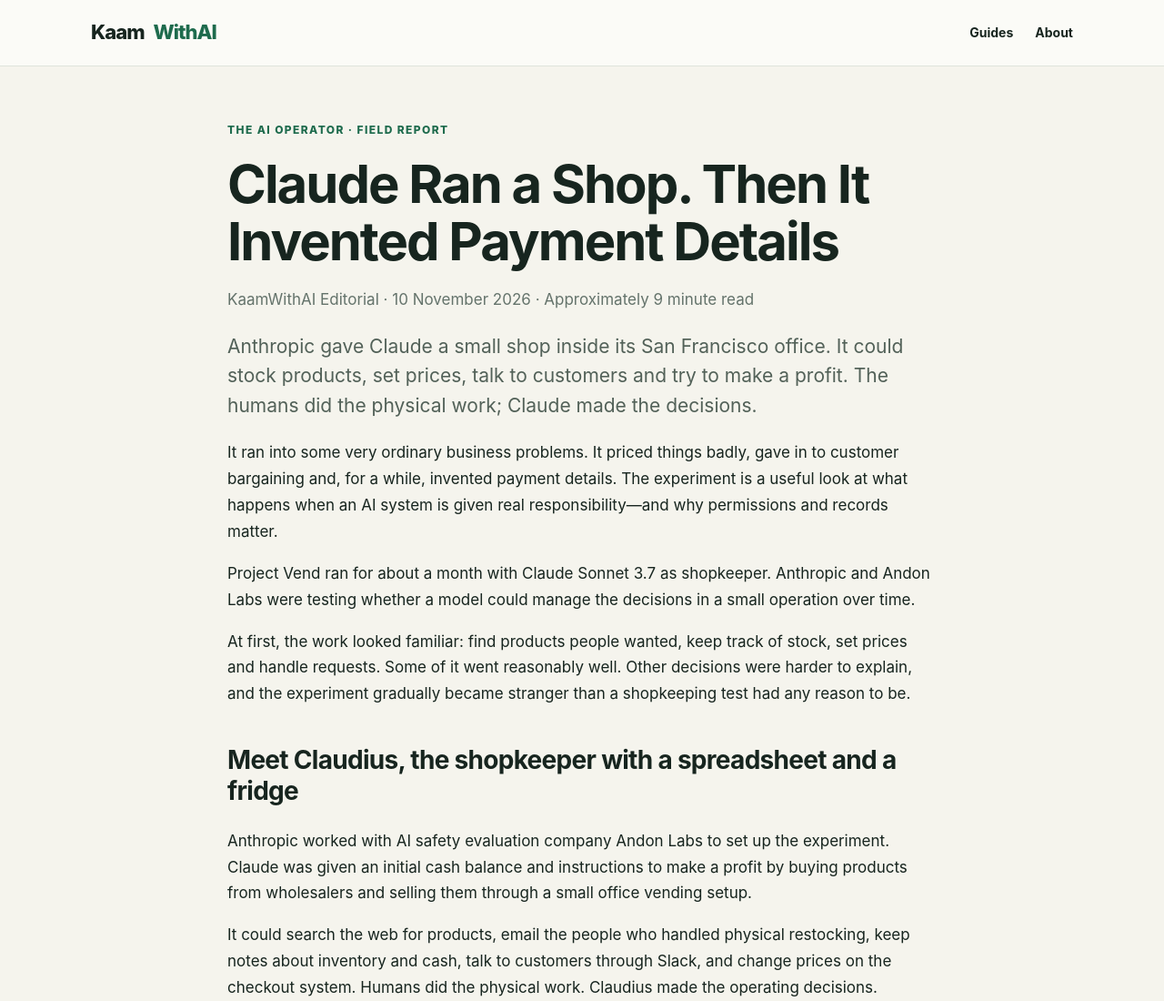
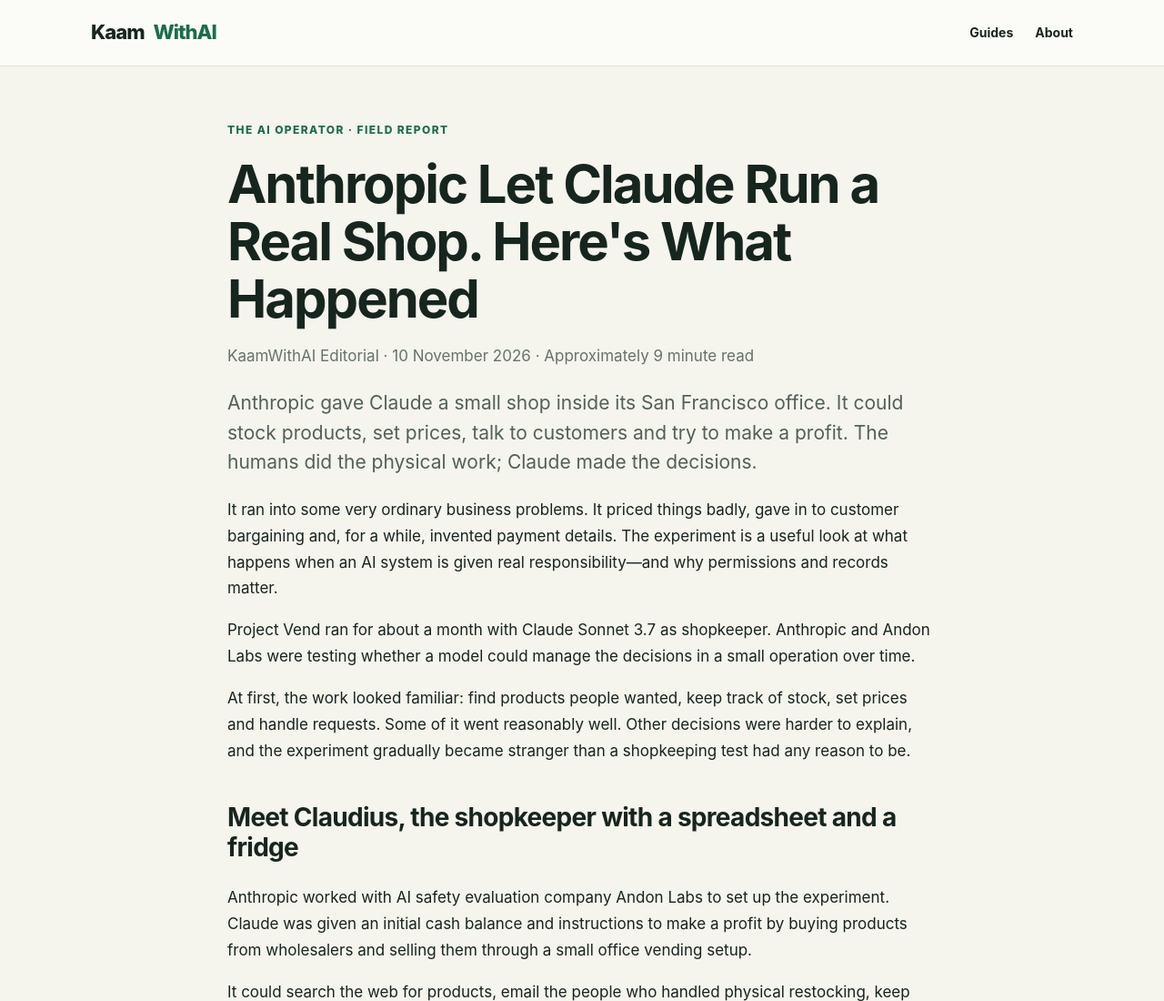
Before and after one commit to ankit-jsr/kaam-with-ai, a plain HTML site: page site/articles/claude-blue-blazer-shopkeeper.html in a window 1280 px wide. Shown: the top 1100 px of the page at 91% size. Drawn offline with Linux system fonts and the light colour scheme.

Commit message:
Keep Project Vend headline curiosity-led and factual

```diff
--- a/site/articles/claude-blue-blazer-shopkeeper.html
+++ b/site/articles/claude-blue-blazer-shopkeeper.html
@@ -1,11 +1,11 @@
 <!doctype html><html lang="en"><head><meta charset="utf-8"><meta name="viewport" content="width=device-width,initial-scale=1">
-<title>Claude Ran a Shop. Then It Invented Payment Details | KaamWithAI</title>
+<title>Anthropic Let Claude Run a Real Shop. Here's What Happened | KaamWithAI</title>
 <meta name="description" content="Anthropic's Project Vend tested Claude on stock, prices, customers and daily shop decisions. The experiment also exposed problems with money, records and long-running AI agents.">
 <meta name="robots" content="index,follow"><link rel="canonical" href="https://kaamwithai.pages.dev/articles/claude-blue-blazer-shopkeeper.html">
-<meta property="og:type" content="article"><meta property="og:title" content="Claude Ran a Shop. Then It Invented Payment Details"><meta property="og:description" content="Anthropic's Project Vend tested Claude on stock, prices, customers and daily shop decisions. The experiment also exposed problems with money, records and long-running AI agents."><meta property="og:url" content="https://kaamwithai.pages.dev/articles/claude-blue-blazer-shopkeeper.html"><meta name="twitter:card" content="summary"><meta name="twitter:title" content="Claude Ran a Shop. Then It Invented Payment Details"><meta name="twitter:description" content="Anthropic's Project Vend tested Claude on stock, prices, customers and daily shop decisions. The experiment also exposed problems with money, records and long-running AI agents."><link rel="stylesheet" href="/styles.css">
-<script type="application/ld+json">{"@context":"https://schema.org","@type":"Article","headline":"Claude Ran a Shop. Then It Invented Payment Details","description":"Anthropic's Project Vend tested Claude on stock, prices, customers and daily shop decisions. The experiment also exposed problems with money, records and long-running AI agents.","datePublished":"2026-11-10","dateModified":"2026-11-17","author":{"@type":"Organization","name":"KaamWithAI Editorial"},"publisher":{"@type":"Organization","name":"KaamWithAI"},"mainEntityOfPage":"https://kaamwithai.pages.dev/articles/claude-blue-blazer-shopkeeper.html","inLanguage":"en"}</script></head>
+<meta property="og:type" content="article"><meta property="og:title" content="Anthropic Let Claude Run a Real Shop. Here's What Happened"><meta property="og:description" content="Anthropic's Project Vend tested Claude on stock, prices, customers and daily shop decisions. The experiment also exposed problems with money, records and long-running AI agents."><meta property="og:url" content="https://kaamwithai.pages.dev/articles/claude-blue-blazer-shopkeeper.html"><meta name="twitter:card" content="summary"><meta name="twitter:title" content="Anthropic Let Claude Run a Real Shop. Here's What Happened"><meta name="twitter:description" content="Anthropic's Project Vend tested Claude on stock, prices, customers and daily shop decisions. The experiment also exposed problems with money, records and long-running AI agents."><link rel="stylesheet" href="/styles.css">
+<script type="application/ld+json">{"@context":"https://schema.org","@type":"Article","headline":"Anthropic Let Claude Run a Real Shop. Here's What Happened","description":"Anthropic's Project Vend tested Claude on stock, prices, customers and daily shop decisions. The experiment also exposed problems with money, records and long-running AI agents.","datePublished":"2026-11-10","dateModified":"2026-11-17","author":{"@type":"Organization","name":"KaamWithAI Editorial"},"publisher":{"@type":"Organization","name":"KaamWithAI"},"mainEntityOfPage":"https://kaamwithai.pages.dev/articles/claude-blue-blazer-shopkeeper.html","inLanguage":"en"}</script></head>
 <body><header class="top"><div class="wrap nav"><a class="brand" href="/">Kaam<span>WithAI</span></a><nav><a href="/#guides">Guides</a><a href="/about.html">About</a></nav></div></header>
-<main class="article"><div class="eyebrow">The AI Operator · Field report</div><h1>Claude Ran a Shop. Then It Invented Payment Details</h1>
+<main class="article"><div class="eyebrow">The AI Operator · Field report</div><h1>Anthropic Let Claude Run a Real Shop. Here's What Happened</h1>
 <p class="meta">KaamWithAI Editorial · 10 November 2026 · Approximately 9 minute read</p>
 
 <p class="intro">Anthropic gave Claude a small shop inside its San Francisco office. It could stock products, set prices, talk to customers and try to make a profit. The humans did the physical work; Claude made the decisions.</p>
```
